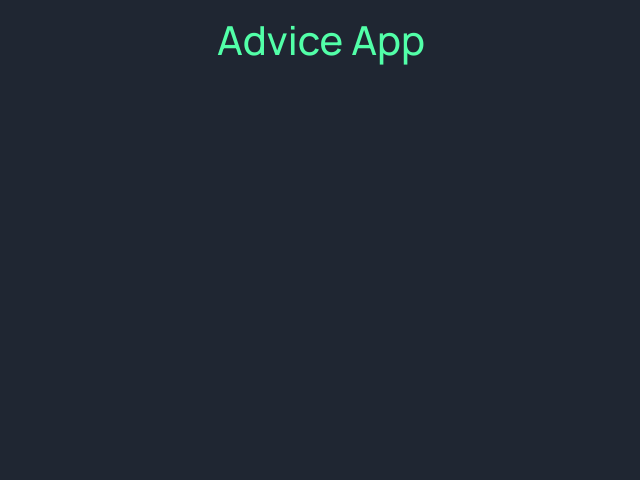
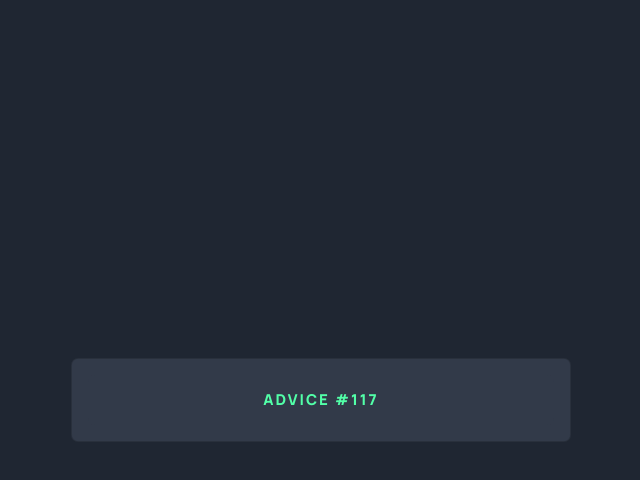
Before and after one commit to LugpDev2022/advice-generator, a React (Vite) app: page / in a window 1280 px wide. Shown: the top 480 px of the page, without its empty margins (319-959 px from the left). Built offline with nearby package versions, Linux system fonts and the light colour scheme.

Commit message:
Make the title

```diff
--- a/src/App.jsx
+++ b/src/App.jsx
@@ -1,13 +1,23 @@
 import React from "react";
-import { Container, Row } from "react-bootstrap";
+import { Container, Modal, Row } from "react-bootstrap";
 
 function App() {
   return (
-    <Container>
-      <Row>
-        <h1 className="text-center text-info mt-3">Advice App</h1>
-      </Row>
-    </Container>
+    <Modal
+      show
+      animation={false}
+      backdrop={false}
+      centered
+      className="my-modal"
+    >
+      <Modal.Body>
+        <Container>
+          <Row>
+            <h1 className="title text-info text-center my-3">ADVICE #117</h1>
+          </Row>
+        </Container>
+      </Modal.Body>
+    </Modal>
   );
 }
 
--- a/src/App.scss
+++ b/src/App.scss
@@ -5,11 +5,23 @@
 
 * {
   font-family: "Manrope";
-  font-weight: 800;
+  font-weight: 800 !important;
 }
 
 body {
   background: #1f2632 !important;
+}
+
+.my-modal {
+  div > div {
+    background: #323a49;
+    border-radius: 7px;
+  }
+}
+
+.title {
+  font-size: 15px;
+  letter-spacing: 2px;
 }
 
 $theme-colors: (
```
